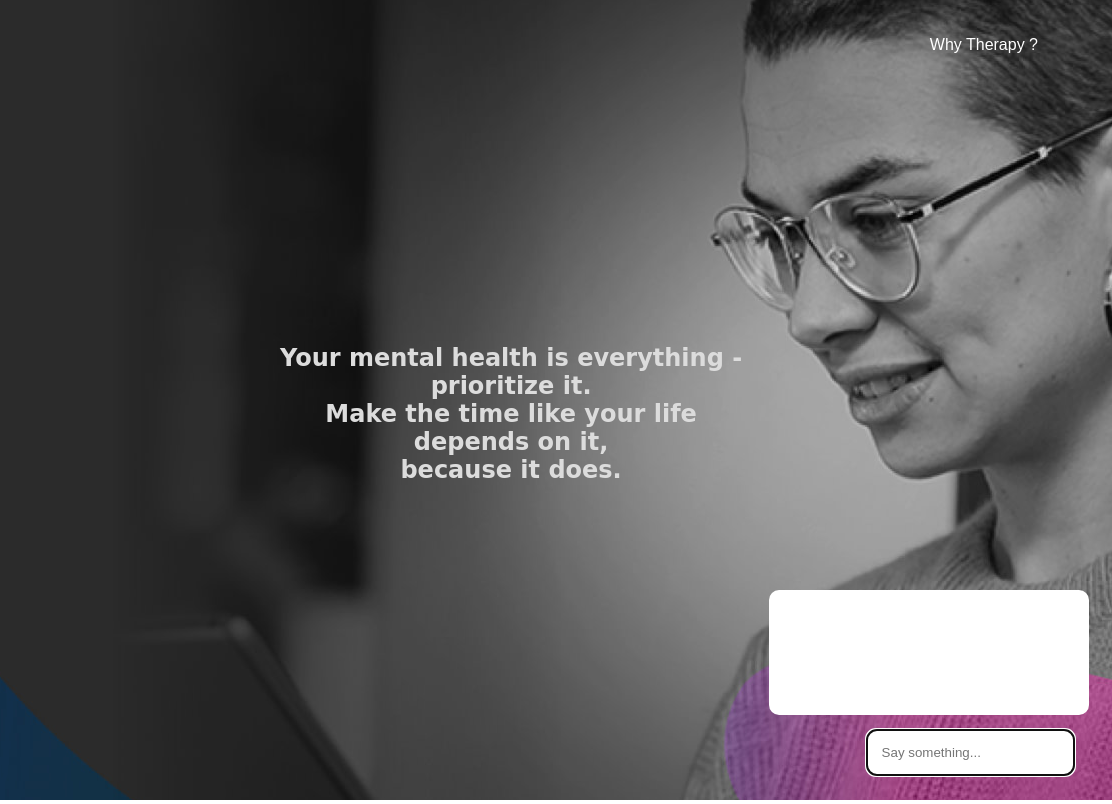
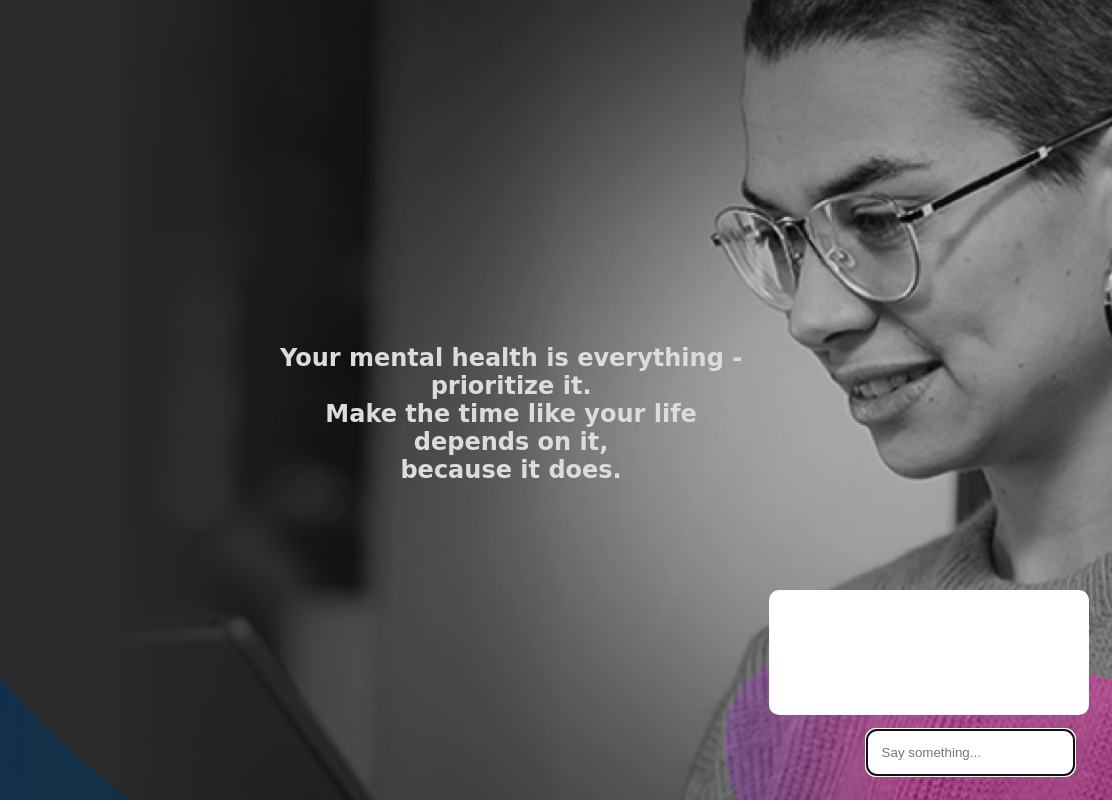
Before and after one commit to SapanaSurvase/Mini_Project_UI, a plain HTML site: page index.html in a window 1280 px wide. Shown: the full height of the page, 168-1280 px from the left. Drawn offline with Linux system fonts and the light colour scheme.

Commit message:
Update index.html

```diff
--- a/index.html
+++ b/index.html
@@ -22,7 +22,6 @@
 			<div class="navbar__nav__items">
 
 			  <div class="nav__item">
-					<a href="WhyTherapy.html"><button class="droplbl">Why Therapy ? </button></a>
 		</div>
 		    </div>
 		</nav>
```
